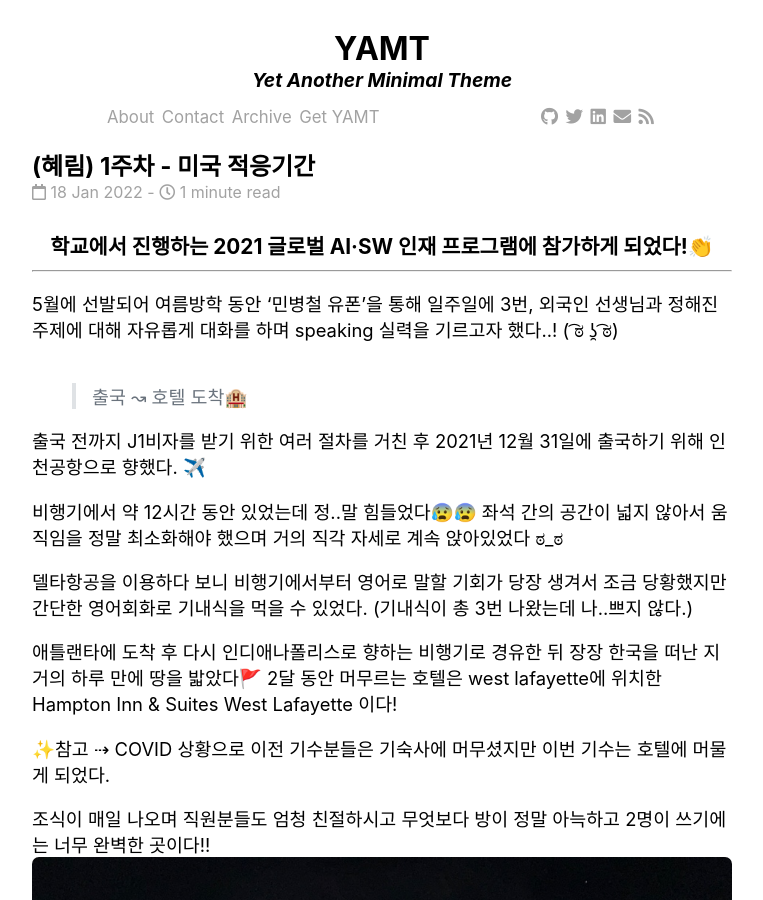
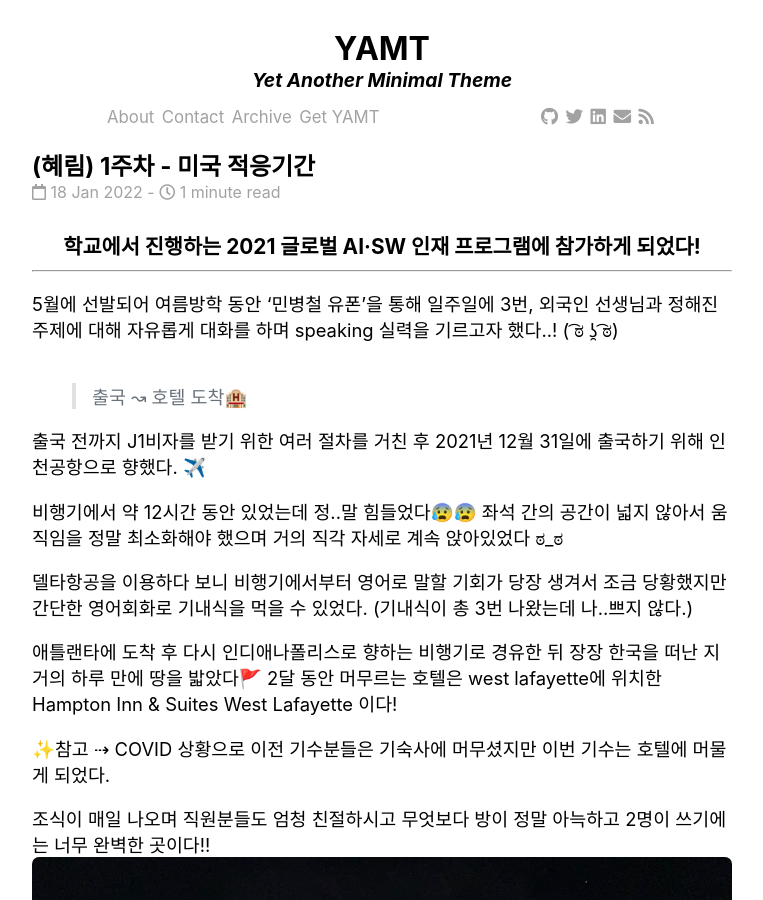
Before and after one commit to Bikini-city/Bikini-city.github.io, a Jekyll site: the page built from _posts/2022-01-18-1st-week-HR.md, in a window 1280 px wide and 900 px high. Shown: the whole window, without its empty margins (258-1021 px from the left). Built offline with Jekyll 4.4.1, drawn with Linux system fonts in a browser that asks for light colours; nearby versions of some CDN libraries; comment, search, counter and statistics services are not loaded.

Commit message:
[fix] 혜림 - 1주차 게시글 수정

```diff
--- a/_posts/2022-01-18-1st-week-HR.md
+++ b/_posts/2022-01-18-1st-week-HR.md
@@ -7,7 +7,7 @@ description: "1st week in purdue"
 customexcerpt: "1st week in purdue"
 ---
 
-#### <center> 학교에서 진행하는 2021 글로벌 AI·SW 인재 프로그램에 참가하게 되었다!👏 </center>
+#### <center> 학교에서 진행하는 2021 글로벌 AI·SW 인재 프로그램에 참가하게 되었다!</center>
 ---
 
 5월에 선발되어 여름방학 동안 '민병철 유폰'을 통해 일주일에 3번, 외국인 선생님과 정해진 주제에 대해 자유롭게 대화를 하며 speaking 실력을 기르고자 했다..! ( ͡ಠ ʖ̯ ͡ಠ) <br>
```
